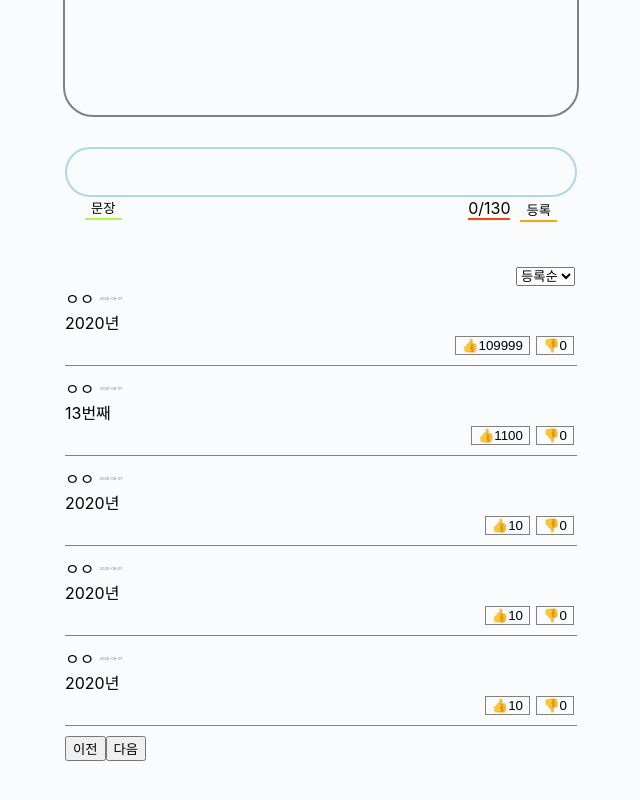
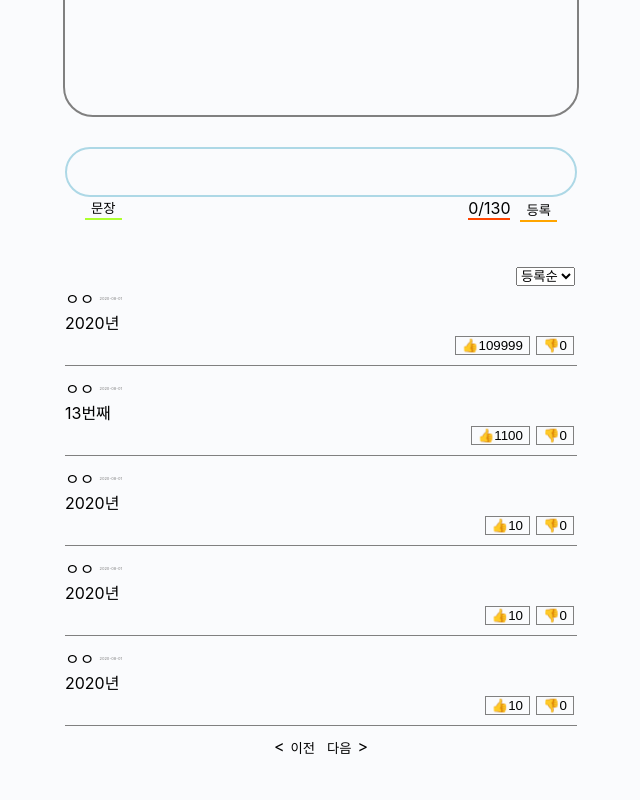
Before and after one commit to hagukin/BatonTouch, a React (Create React App) app in the folder frontend/: page /contribute in a window 1280 px wide. Shown: the part 284-1084 px from the top of the page, without its empty margins (319-959 px from the left). Before the commit the page ends 1045 px from the top, so only its background shows below. Built offline with nearby package versions, Linux system fonts and the light colour scheme.

Commit message:
css animation 추가

```diff
--- a/frontend/src/App.css
+++ b/frontend/src/App.css
@@ -10,7 +10,7 @@ html {
 
 body {
   background-color: RGB(250, 251, 253);
-  height: 100%;
+  overflow: auto;
   /* border: solid 3px brown; */
   margin: 0;
 }
--- a/frontend/src/new_components/MainSection/Novel.css
+++ b/frontend/src/new_components/MainSection/Novel.css
@@ -1,4 +1,4 @@
 .Novel {
-
+  margin-bottom: 100px;
   overflow-y: auto;
 }
--- a/frontend/src/new_components/MainSection/VoteSentenceArea/VoteSentenceArea.jsx
+++ b/frontend/src/new_components/MainSection/VoteSentenceArea/VoteSentenceArea.jsx
@@ -178,8 +178,12 @@ class VoteSentenceArea extends React.Component {
           <option value="upvote">추천순</option>
         </select>
         {VoteSentenceAreaList.slice(this.state.page * 5, (this.state.page + 1) * 5)}
-        <SearchButton className="votePagePrev" prev page={this.state.page} length={data.length} onClick={this.handleOnClick} />
-        <SearchButton className="votePageNext" next page={this.state.page} length={data.length} onClick={this.handleOnClick} />
+        <div className="voteContainer">
+          <SearchButton prev page={this.state.page} length={data.length} onClick={this.handleOnClick} />
+          <SearchButton next page={this.state.page} length={data.length} onClick={this.handleOnClick} />
+          <span className="prevArrow">{"<"}</span>
+          <span className="nextArrow">{">"}</span>
+        </div>
       </div>
     );
   }
--- a/frontend/src/new_components/MainSection/VoteSentenceArea/voteWrapper.css
+++ b/frontend/src/new_components/MainSection/VoteSentenceArea/voteWrapper.css
@@ -3,3 +3,63 @@
     margin: 0 auto;
     margin-top: 70px;
 }
+
+.voteOrder{
+    float: right;
+    margin-right: 2px;
+}
+
+.voteContainer{
+    display: flex;
+    align-items: center;
+    justify-content: center;
+}
+
+.prevBtn{
+    border: none;
+    background-color: transparent;
+}
+
+.prevArrow{
+    display: inline-block;
+    color: black;
+    margin-bottom: 3px;
+    order: -1;
+}
+
+.prevBtn:hover ~ .prevArrow{
+    color: blue;
+    animation-name: prevArrowSlidein;
+    animation-duration: .9s;
+    animation-direction: reverse;
+    animation-iteration-count: infinite;
+}
+
+.nextBtn{
+    border: none;
+    background-color: transparent;
+}
+
+.nextArrow{
+    display: inline-block;
+    color: black;
+    margin-bottom: 3px;
+}
+
+.nextBtn:hover ~ .nextArrow{
+    color: red;
+    animation-name: nextArrowSlidein;
+    animation-duration: .9s;
+    animation-timing-function: ease-in;
+    animation-iteration-count: infinite;
+}
+
+@keyframes nextArrowSlidein {
+    from{ transform: translate(0);}
+    to {transform: translate(10px);}
+}
+
+@keyframes prevArrowSlidein {
+    from{ transform: translate(-10px);}
+    to {transform: translate(0);}
+}
--- a/frontend/src/new_components/MainSection/VoteSentenceBox/VoteSentenceBox.css
+++ b/frontend/src/new_components/MainSection/VoteSentenceBox/VoteSentenceBox.css
@@ -1,8 +1,3 @@
-.voteOrder{
-  float: right;
-  margin-right: 2px;
-}
-
 .VoteSentenceBox {
   width: 100%;
   margin: 10px auto;
@@ -27,6 +22,9 @@
 
 }
 
+
+
+
 .voteContent{
   flex-basis: 100%;
   width: 100%;
```
Also changed, not shown: 1 other file (tests, documents, lock files or other folders).
